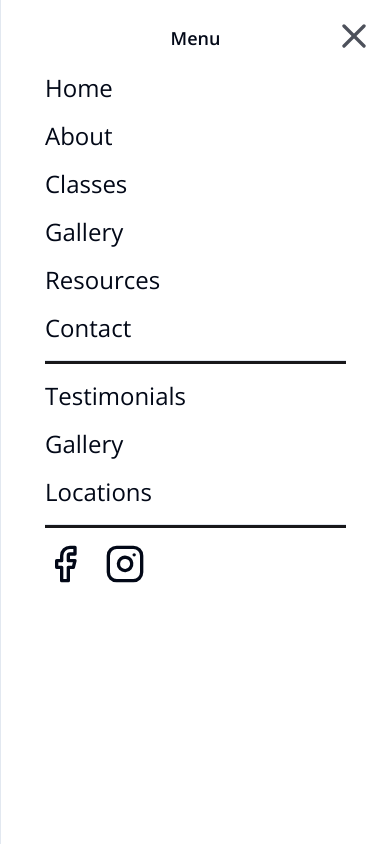
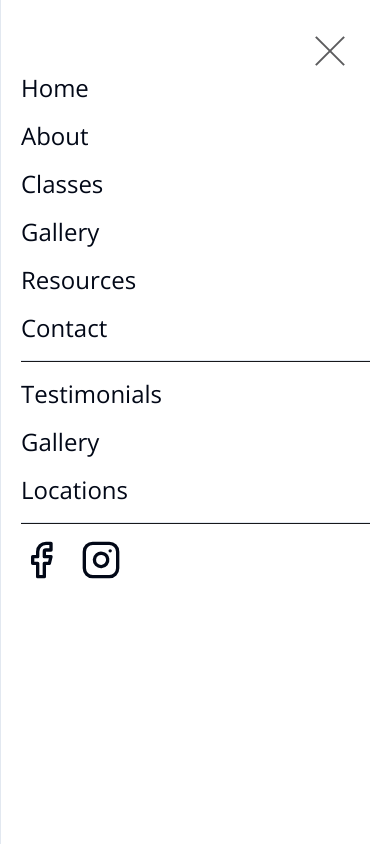
Before and after one commit to kailafitz/eileen-fitzgerald-school, a Next.js app: page /about in a window 390 px wide. Both pictures are taken after a click on the button 330 px from the left and 52 px from the top of the page. Shown: the top 844 px of the page. Built offline with nearby package versions, Linux system fonts and the light colour scheme.

Commit message:
Mobile menu adjustments

```diff
--- a/components/custom/mobileMenu.tsx
+++ b/components/custom/mobileMenu.tsx
@@ -25,15 +25,15 @@ const MobileMenu = () => {
     <Sheet>
       <SheetTrigger className="block md:hidden">
         <div className="w-10 space-y-2">
-          <span className="h-1 w-full bg-gray-200 block"></span>
-          <span className="h-1 w-full bg-gray-200 block"></span>
-          <span className="h-1 w-full bg-gray-200 block"></span>
+          <span className="h-0.5 w-full bg-gray-200 block"></span>
+          <span className="h-0.5 w-full bg-gray-200 block"></span>
+          <span className="h-0.5 w-full bg-gray-200 block"></span>
         </div>
       </SheetTrigger>
       <SheetContent>
-        <SheetHeader>
+        {/* <SheetHeader>
           <SheetTitle>Menu</SheetTitle>
-        </SheetHeader>
+        </SheetHeader> */}
         <div className="flex flex-col justify-start space-y-4 p-5">
           {links.map((link, i) => (
             <SheetClose asChild key={`${link.label}_${i}_mobile`}>
@@ -42,7 +42,7 @@ const MobileMenu = () => {
               </Link>
             </SheetClose>
           ))}
-          <hr className="h-1 w-full bg-zinc-900 my-5" />
+          <hr className="h-0.5 w-full bg-zinc-900 my-5" />
           <SheetClose asChild>
             <Link
               href="/about/#testimonials"
@@ -58,13 +58,13 @@ const MobileMenu = () => {
           </SheetClose>
           <SheetClose asChild>
             <Link
-              href="/contact/locations"
+              href="/contact#locations"
               className="text-2xl hover:underline"
             >
               Locations
             </Link>
           </SheetClose>
-          <hr className="h-1 w-full bg-zinc-900 my-5" />
+          <hr className="h-0.5 w-full bg-zinc-900 my-5" />
           <div className="flex flex-row space-x-5">
             <SheetClose asChild>
               <FacebookIcon size={40} />
--- a/components/custom/sectionHeading.tsx
+++ b/components/custom/sectionHeading.tsx
@@ -13,7 +13,7 @@ const SectionHeading = (props: Props) => {
       <h1
         className={`${
           props.left ? "text-left" : "text-center"
-        } text-2xl md:text-4xl mt-10 ${props.className} ${
+        } font-heading text-2xl md:text-4xl mt-10 ${props.className} ${
           props.subtitle !== "" ? "mb-2" : "mb-10"
         }`}
       >
--- a/components/custom/testimonials.tsx
+++ b/components/custom/testimonials.tsx
@@ -55,7 +55,7 @@ const testimonials = [
 
 const Testimonials = () => {
   return (
-    <div className="pb-10">
+    <div className="pb-10" id="testimonials">
       <SectionHeading
         title="Testimonials"
         subtitle="See what our pupils have to say"
--- a/components/ui/sheet.tsx
+++ b/components/ui/sheet.tsx
@@ -6,6 +6,7 @@ import { cva, type VariantProps } from "class-variance-authority";
 import { X } from "lucide-react";
 
 import { cn } from "@/lib/utils";
+import Container from "../custom/container";
 
 const Sheet = SheetPrimitive.Root;
 
@@ -31,7 +32,7 @@ const SheetOverlay = React.forwardRef<
 SheetOverlay.displayName = SheetPrimitive.Overlay.displayName;
 
 const sheetVariants = cva(
-  "fixed z-50 gap-4 bg-background p-6 shadow-lg transition ease-in-out data-[state=open]:animate-in data-[state=closed]:animate-out data-[state=closed]:duration-300 data-[state=open]:duration-500",
+  "fixed z-50 gap-4 bg-background shadow-lg transition ease-in-out data-[state=open]:animate-in data-[state=closed]:animate-out data-[state=closed]:duration-300 data-[state=open]:duration-500",
   {
     variants: {
       side: {
@@ -64,11 +65,19 @@ const SheetContent = React.forwardRef<
       className={cn(sheetVariants({ side }), className)}
       {...props}
     >
+      <Container className="pt-10">
+        <SheetPrimitive.Close className="w-full flex flex-row justify-end opacity-70 transition-opacity hover:opacity-100 disabled:pointer-events-none data-[state=open]:bg-secondary">
+          {/* <X className="h-10 w-10" /> */}
+          <div className="w-10 space-y-2">
+            <span className="h-0.5 w-full bg-zinc-900 block rotate-45 translate-y-2.5"></span>
+            {/* <span className="h-0.5 w-full bg-zinc-900 block opacity-0"></span> */}
+            <span className="h-0.5 w-full bg-zinc-900 block -rotate-45"></span>
+          </div>
+          <span className="sr-only">Close</span>
+        </SheetPrimitive.Close>
+      </Container>
       {children}
-      <SheetPrimitive.Close className="absolute right-4 top-4 rounded-sm opacity-70 transition-opacity hover:opacity-100 disabled:pointer-events-none data-[state=open]:bg-secondary">
-        <X className="h-10 w-10" />
-        <span className="sr-only">Close</span>
-      </SheetPrimitive.Close>
+      {/* <SheetPrimitive.Close className="absolute right-4 top-4 rounded-sm opacity-70 transition-opacity hover:opacity-100 disabled:pointer-events-none data-[state=open]:bg-secondary"> */}
     </SheetPrimitive.Content>
   </SheetPortal>
 ));
```
